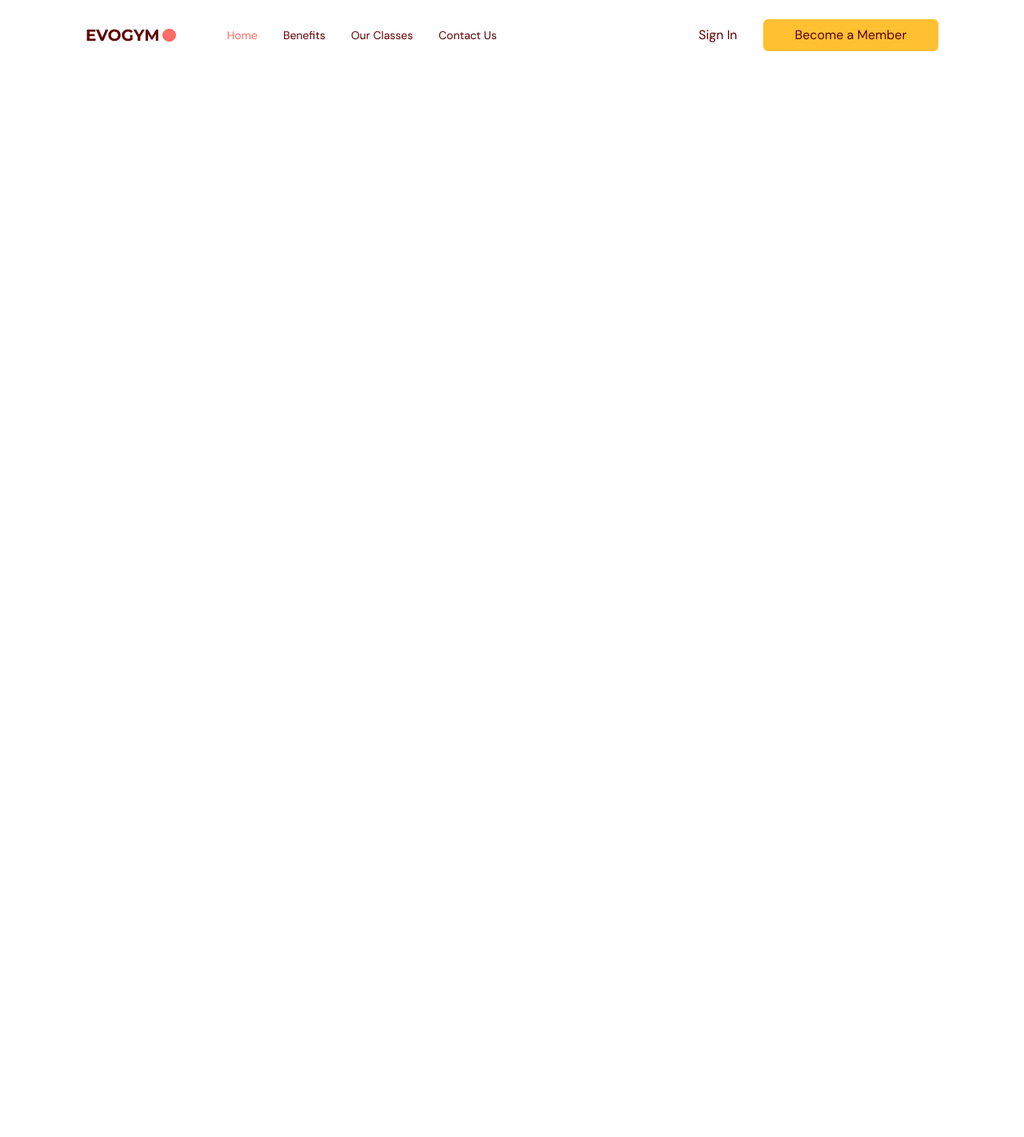
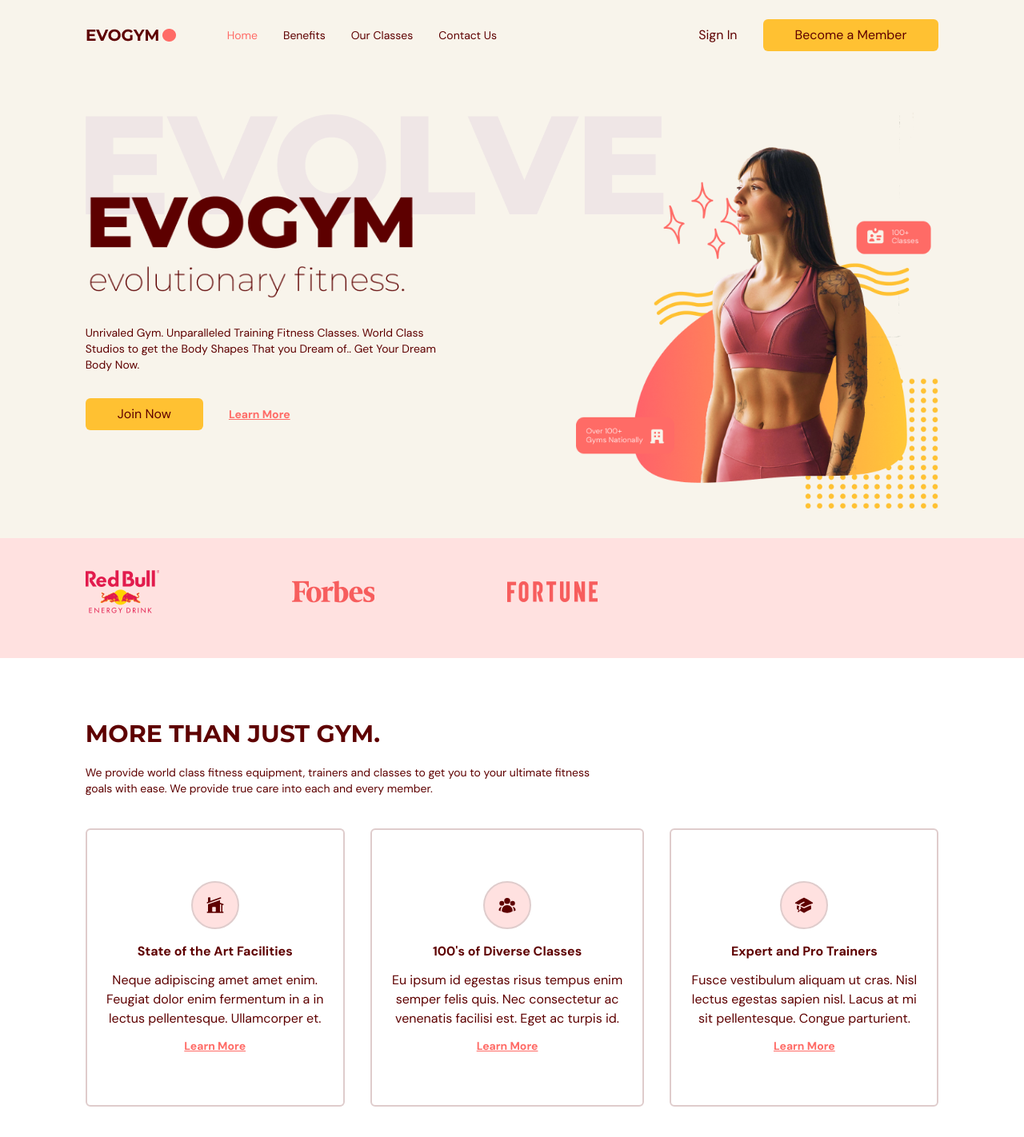
Before and after one commit to Inokcode/react-tailwindcss-typescript-fitness-website, a React (Vite) app: page / in a window 1280 px wide. Shown: the top 1422 px of the page at 80% size. Before the commit the page ends 800 px from the top, so only its background shows below. Built offline with nearby package versions, Linux system fonts and the light colour scheme.

Commit message:
benefit section added

```diff
--- a/src/App.tsx
+++ b/src/App.tsx
@@ -2,6 +2,8 @@
 import { useEffect, useState } from "react";
 import "./App.css";
 import { SelectedPage } from "@/shared/types";
+import Home from "@/scenes/home";
+import Benefits from "@/scenes/benefits";
 
 function App() {
   const [selectedPage, setSelectedPage] = useState<SelectedPage>(
@@ -30,6 +32,8 @@
         selectedPage={selectedPage}
         setSelectedPage={setSelectedPage}
       />
+      <Home setSelectedPage={setSelectedPage} />
+      <Benefits setSelectedPage={setSelectedPage} />
     </div>
   );
 }
--- a/src/hooks/useMediaQuery.ts
+++ b/src/hooks/useMediaQuery.ts
@@ -1,10 +1,12 @@
 import { useState, useEffect } from "react";
 
 const useMediaQuery = (query: string) => {
+  console.log(query);
   const [matches, setMatches] = useState(false);
 
   useEffect(() => {
     const media = window.matchMedia(query);
+    console.log(media);
     if (media.matches !== matches) {
       setMatches(media.matches);
     }
--- /dev/null
+++ b/src/scenes/benefits/Benefit.tsx
@@ -0,0 +1,40 @@
+import { SelectedPage } from "@/shared/types";
+import AnchorLink from "react-anchor-link-smooth-scroll";
+import { motion } from "framer-motion";
+
+type Props = {
+  icon: JSX.Element;
+  title: string;
+  description: string;
+  setSelectedPage: (value: SelectedPage) => void;
+};
+const childVariant = {
+  hidden: { opacity: 0, scale: 0.9 },
+  visible: { opacity: 1, scale: 1 },
+};
+const Benefit = ({ icon, title, description, setSelectedPage }: Props) => {
+  return (
+    <motion.div
+      className="mt-5 rounded-md border-2 border-gray-100 px-5 py-16 text-center"
+      variants={childVariant}
+    >
+      <div className="mb-4 flex justify-center">
+        <div className="rounded-full border-2 border-gray-100 bg-primary-100 p-4">
+          {icon}
+        </div>
+      </div>
+
+      <h4 className="font-bold">{title}</h4>
+      <p className="my-3">{description}</p>
+
+      <AnchorLink
+        className="text-sm font-bold text-primary-500 underline hover:text-secondary-500"
+        onClick={() => setSelectedPage(SelectedPage.ContactUs)}
+        href={`#${SelectedPage.ContactUs}`}
+      >
+        <p>Learn More</p>
+      </AnchorLink>
+    </motion.div>
+  );
+};
+export default Benefit;
--- /dev/null
+++ b/src/scenes/benefits/index.tsx
@@ -0,0 +1,89 @@
+import {
+  HomeModernIcon,
+  UserGroupIcon,
+  AcademicCapIcon,
+} from "@heroicons/react/24/solid";
+import { motion } from "framer-motion";
+import BenefitsPageGraphic from "@/assets/BenefitsPageGraphic.png";
+import { BenefitType, SelectedPage } from "@/shared/types";
+import HText from "@/shared/HText";
+import Benefit from "./Benefit";
+//
+const benefits: Array<BenefitType> = [
+  {
+    icon: <HomeModernIcon className="h-6 w-6" />,
+    title: "State of the Art Facilities",
+    description:
+      "Neque adipiscing amet amet enim. Feugiat dolor enim fermentum in a in lectus pellentesque. Ullamcorper et.",
+  },
+  {
+    icon: <UserGroupIcon className="h-6 w-6" />,
+    title: "100's of Diverse Classes",
+    description:
+      "Eu ipsum id egestas risus tempus enim semper felis quis. Nec consectetur ac venenatis facilisi est. Eget ac turpis id.",
+  },
+  {
+    icon: <AcademicCapIcon className="h-6 w-6" />,
+    title: "Expert and Pro Trainers",
+    description:
+      "Fusce vestibulum aliquam ut cras. Nisl lectus egestas sapien nisl. Lacus at mi sit pellentesque. Congue parturient.",
+  },
+];
+//
+const container = {
+  hidden: {},
+  visible: {
+    transition: { staggerChildren: 0.2 },
+  },
+};
+//
+type Props = {
+  setSelectedPage: (value: SelectedPage) => void;
+};
+const Benefits = ({ setSelectedPage }: Props) => {
+  return (
+    <section id="benefits" className="mx-auto min-h-full w-5/6 py-20">
+      <motion.div
+        onViewportEnter={() => setSelectedPage(SelectedPage.Benefits)}
+      >
+        <motion.div
+          className="md:my-5 md:w-3/5"
+          initial="hidden"
+          whileInView="visible"
+          viewport={{ once: true, amount: 0.5 }}
+          transition={{ duration: 0.5 }}
+          variants={{
+            hidden: { opacity: 0, x: -50 },
+            visible: { opacity: 1, x: 0 },
+          }}
+        >
+          <HText>MORE THAN JUST GYM.</HText>
+          <p className="my-5 text-sm">
+            We provide world class fitness equipment, trainers and classes to
+            get you to your ultimate fitness goals with ease. We provide true
+            care into each and every member.
+          </p>
+        </motion.div>
+
+        <motion.div
+          className="mt-5 items-center justify-between gap-8 md:flex"
+          initial="hidden"
+          whileInView="visible"
+          viewport={{ once: true, amount: 0.5 }}
+          variants={container}
+        >
+          {benefits.map((benefit: BenefitType) => (
+            <Benefit
+              key={benefit.title}
+              icon={benefit.icon}
+              title={benefit.title}
+              description={benefit.description}
+              setSelectedPage={setSelectedPage}
+            />
+          ))}
+        </motion.div>
+      </motion.div>
+    </section>
+  );
+};
+export default Benefits;
--- /dev/null
+++ b/src/scenes/home/index.tsx
@@ -0,0 +1,93 @@
+import useMediaQuery from "@/hooks/useMediaQuery";
+import { SelectedPage } from "@/shared/types";
+//
+import HomePageText from "@/assets/HomePageText.png";
+import HomePageGraphic from "@/assets/HomePageGraphic.png";
+import SponsorRedBull from "@/assets/SponsorRedBull.png";
+import SponsorForbes from "@/assets/SponsorForbes.png";
+import SponsorFortune from "@/assets/SponsorFortune.png";
+import ActionButton from "@/shared/ActionButton";
+import AnchorLink from "react-anchor-link-smooth-scroll";
+import { motion } from "framer-motion";
+//
+
+type Props = {
+  setSelectedPage: (value: SelectedPage) => void;
+};
+const Home = ({ setSelectedPage }: Props) => {
+  const isAboveMediumScreens = useMediaQuery("(min-width:1060px)");
+  return (
+    <section id="home" className="gap-16 bg-gray-20 py-10 md:h-full md:pb-0">
+      <motion.div
+        className="md:flex mx-auto w-5/6 items-center justify-center md:h-5/6"
+        onViewportEnter={() => setSelectedPage(SelectedPage.Home)}
+      >
+        <div className="z-10 mt-32 md:basis-3/5">
+          <motion.div
+            className="md:-mt-20"
+            initial="hidden"
+            whileInView="visible"
+            viewport={{ once: true, amount: 0.5 }}
+            transition={{ duration: 0.5 }}
+            variants={{
+              hidden: { opacity: 0, x: -50 },
+              visible: { opacity: 1, x: 0 },
+            }}
+          >
+            <div className="relative">
+              <div className="before:absolute before:-top-20 before:z-[-1] md:before:content-evolvetext">
+                <img alt="home-page-text" src={HomePageText} />
+              </div>
+            </div>
+            <p className="mt-8 text-sm">
+              Unrivaled Gym. Unparalleled Training Fitness Classes. World Class
+              Studios to get the Body Shapes That you Dream of.. Get Your Dream
+              Body Now.
+            </p>
+          </motion.div>
+          <motion.div
+            className="mt-8 flex items-center gap-8"
+            initial="hidden"
+            whileInView="visible"
+            viewport={{ once: true, amount: 0.5 }}
+            transition={{ delay: 0.2, duration: 0.5 }}
+            variants={{
+              hidden: { opacity: 0, x: -50 },
+              visible: { opacity: 1, x: 0 },
+            }}
+          >
+            <ActionButton setSelectedPage={setSelectedPage}>
+              Join Now
+            </ActionButton>
+            <AnchorLink
+              className="text-sm font-bold text-primary-500 underline hover:text-secondary-500"
+              onClick={() => setSelectedPage(SelectedPage.ContactUs)}
+              href={`#${SelectedPage.ContactUs}`}
+            >
+              <p>Learn More</p>
+            </AnchorLink>
+          </motion.div>
+        </div>
+
+        <div
+          className="flex basis-3/5 justify-center md:z-10
+              md:ml-40 md:mt-16 md:justify-items-end"
+        >
+          <img alt="home-pageGraphic" src={HomePageGraphic} />
+        </div>
+      </motion.div>
+      {isAboveMediumScreens && (
+        <div className="h-[150px] w-full bg-primary-100 py-10">
+          <div className="mx-auto w-5/6">
+            <div className="flex w-3/5 items-center justify-between gap-8">
+              <img alt="redbull-sponsor" src={SponsorRedBull} />
+              <img alt="forbes-sponsor" src={SponsorForbes} />
+              <img alt="fortune-sponsor" src={SponsorFortune} />
+            </div>
+          </div>
+        </div>
+      )}
+    </section>
+  );
+};
+export default Home;
--- /dev/null
+++ b/src/shared/HText.tsx
@@ -0,0 +1,11 @@
+import { Children } from "react";
+
+type Props = {
+  children: React.ReactNode;
+};
+function HText({ children }: Props) {
+  return (
+    <h1 className="basis-3/5 font-montserrat text-3xl font-bold">{children}</h1>
+  );
+}
+export default HText;
--- a/src/shared/types.ts
+++ b/src/shared/types.ts
@@ -4,3 +4,9 @@
   OurClasses = "ourClasses",
   ContactUs = "contactus",
 }
+
+export interface BenefitType {
+  icon: JSX.Element;
+  title: string;
+  description: string;
+}
```
